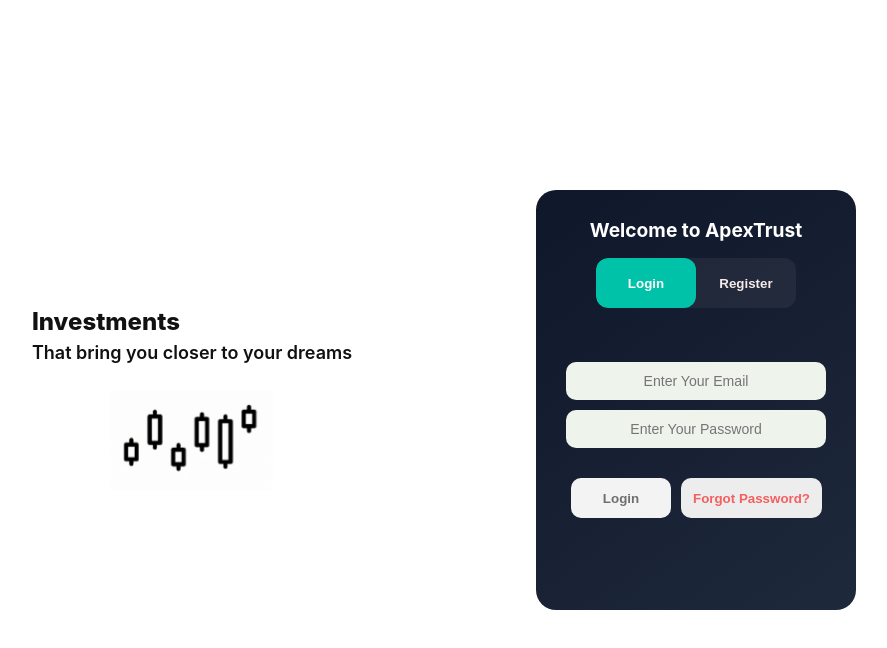
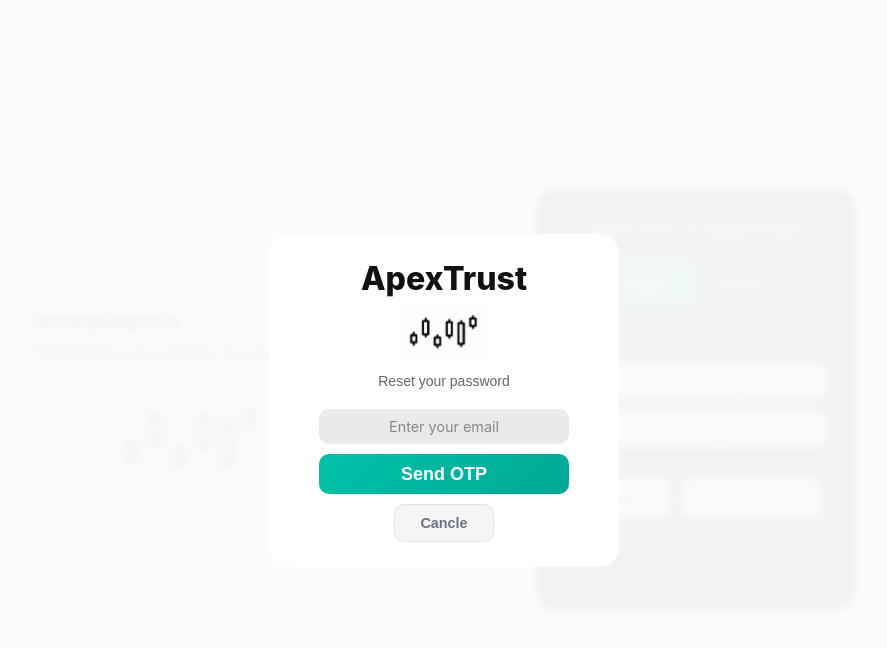
Before and after one commit to Suraj-Vishwakarma-git/BankSystem_Front, a React (Vite) app: page / in a window 1280 px wide. Both pictures are taken after a click on the button "Forgot Password?". Shown: the top 648 px of the page, without its empty margins (196-1083 px from the left). Built offline with nearby package versions, Linux system fonts and the light colour scheme.

Commit message:
Password change With otp added

```diff
--- a/src/components/common/Header.jsx
+++ b/src/components/common/Header.jsx
@@ -17,6 +17,11 @@
     navigate("/");
   }
   const {setLoading}=useLoading();
+
+  if(!localStorage.getItem("token")){
+    sessionStorage.clear();
+    navigate("/");
+  }
 
 
  async function accDetails() {
--- a/src/pages/dashbord/DashBord.jsx
+++ b/src/pages/dashbord/DashBord.jsx
@@ -70,6 +70,68 @@
   const [email, setEmail]       = useState("");
   const [newAccountName, setNewAccountName]     = useState("");
   const [newAccountEmail, setNewAccountEmail]   = useState("");
+  const [ChangePassWord,setChangePassWord]=useState(false);
+  const [passemail,setpassemail]=useState("");
+  const [step,setStep]=useState(1);
+
+
+ const sendOtp = async () => {
+  try {
+    setLoading(true);
+
+    // ❗ basic validation
+    if (!passemail) {
+      setNotification({ msg: "Email is required", type: "error" });
+      return;
+    }
+
+    // ⏳ timeout protection (8s)
+    const controller = new AbortController();
+    const timeout = setTimeout(() => controller.abort(), 8000);
+
+    const response = await fetch("http://localhost:3000/api/auth/sendotp", {
+      method: "POST",
+      headers: {
+        "Content-Type": "application/json",
+      },
+      body: JSON.stringify({ email:passemail }),
+      signal: controller.signal,
+    });
+
+    clearTimeout(timeout);
+
+    const data = await response.json();
+
+    if (!response.ok) {
+      throw new Error(data.message || "Something went wrong");
+    }
+
+    // ✅ success
+    setNotification({
+      msg: data.message || "OTP sent successfully",
+      type: "success",
+    });
+
+    // 👉 move to next step (important UX)
+    setStep(2);
+
+  } catch (err) {
+    console.log("Send OTP Error:", err);
+
+    let message = "Server error, try again";
+
+    if (err.name === "AbortError") {
+      message = "Request timed out, try again";
+    } else if (err.message) {
+      message = err.message;
+    }
+
+    setNotification({ msg: message, type: "error" });
+
+  } finally {
+    setLoading(false);
+  }
+};
 
   async function handleSignup() {
     try {
@@ -217,6 +279,100 @@
           )}
         </AnimatePresence>
 
+
+
+      {/* {Change Password} */}
+   <AnimatePresence>
+  {ChangePassWord && (
+    <motion.div
+      className="modal-overlay"
+      variants={modalOverlay}
+      initial="hidden"
+      animate="visible"
+      exit="exit"
+    >
+      <motion.div
+        className="modal-card"
+        variants={modalCard}
+      >
+
+        {/* 🔷 Branding */}
+        <div className="modal-brand">
+          <span>ApexTrust</span>
+          <img src={logo} className="modal-logo" />
+        </div>
+
+        {/* 🔹 STEP 1: EMAIL */}
+        {step === 1 && (
+          <>
+            <p className="modal-subtitle">Reset your password</p>
+
+            <div className="modal-user-name">
+              <input
+                type="email"
+                placeholder="Enter your email"
+                onChange={(e) => setpassemail(e.target.value)}
+              />
+            </div>
+
+            <button
+              className="modal-confirm-btn"
+              onClick={() => {
+                sendOtp();
+              }}
+            >
+              Send OTP
+            </button>
+            <button
+              className="modal-cancle-btn"
+              onClick={() => {
+                setChangePassWord(false);
+              }}
+            >
+              Cancle
+            </button>
+          </>
+        )}
+
+        {/* 🔹 STEP 2: OTP + PASSWORD */}
+        {step === 2 && (
+          <>
+            <p className="modal-subtitle">Enter OTP & new password</p>
+
+            <div className="modal-user-name">
+              <input type="text" placeholder="Enter OTP" />
+            </div>
+
+            <div className="modal-user-name">
+              <input type="password" placeholder="New Password" />
+            </div>
+
+            <button
+              className="modal-confirm-btn"
+              onClick={() => {
+                // call verify + change password API
+              }}
+            >
+              Update Password
+            </button>
+            <button
+              className="modal-cancle-btn"
+              onClick={() => {
+                setChangePassWord(false);
+              }}
+            >
+              Cancle
+            </button>
+          </>
+        )}
+
+      </motion.div>
+    </motion.div>
+  )}
+</AnimatePresence>
+
+
+
         {/* ── Hero / Left ── */}
         <motion.div className="hero-panel" variants={slideLeft} initial="hidden" animate="visible">
           <motion.div className="hero-text" variants={staggerContainer} initial="hidden" animate="visible">
@@ -336,6 +492,7 @@
                           className="btn-ghost"
                           whileHover={{ scale: 1.04, transition: { duration: 0.16 } }}
                           whileTap={{ scale: 0.94 }}
+                          onClick={()=>setChangePassWord(true)}
                         >
                           Forgot Password?
                         </motion.button>
--- a/src/pages/dashbord/common.css
+++ b/src/pages/dashbord/common.css
@@ -369,3 +369,72 @@
     transition-duration: 0.01ms !important;
   }
 }
+
+
+/* 🔥 Subtitle */
+.modal-subtitle {
+  font-size: 14px;
+  color: #666;
+  font-family: "Poppins", sans-serif;
+  margin: 5px 0 10px;
+}
+
+/* 🔥 Input styling upgrade */
+.modal-user-name input {
+  width: 100%;
+  height: 100%;
+  border: none;
+  outline: none;
+  background: transparent;
+  text-align: center;
+  font-size: 0.9rem;
+  color: #333;
+}
+
+.modal-user-name input::placeholder {
+  color: #888;
+}
+
+/* 🔥 Button upgrade */
+.modal-confirm-btn {
+  width: 250px;
+  background: linear-gradient(135deg, #00c2a8, #00a896);
+  color: white;
+}
+
+.modal-confirm-btn:hover {
+  background: linear-gradient(135deg, #009e8a, #008f7a);
+}
+
+/* 🔥 Cancel Button (secondary action) */
+.modal-cancle-btn {
+  height: 38px;
+  min-width: 100px;
+  border-radius: 10px;
+  font-weight: 600;
+  font-family: "Poppins", sans-serif;
+  font-size: 0.9rem;
+
+  color: #6b7280; /* soft gray */
+  background: rgba(0, 0, 0, 0.04);
+
+  border: 1px solid rgba(0, 0, 0, 0.08);
+  cursor: pointer;
+
+  transition: all 0.2s ease;
+  will-change: transform;
+}
+
+/* 🔥 Hover effect */
+.modal-cancle-btn:hover {
+  background: rgba(0, 0, 0, 0.08);
+  color: #374151;
+  transform: translateY(-1px);
+  box-shadow: 0 4px 12px rgba(0, 0, 0, 0.12);
+}
+
+/* 🔥 Active (click) */
+.modal-cancle-btn:active {
+  transform: scale(0.96);
+  box-shadow: none;
+}
```
